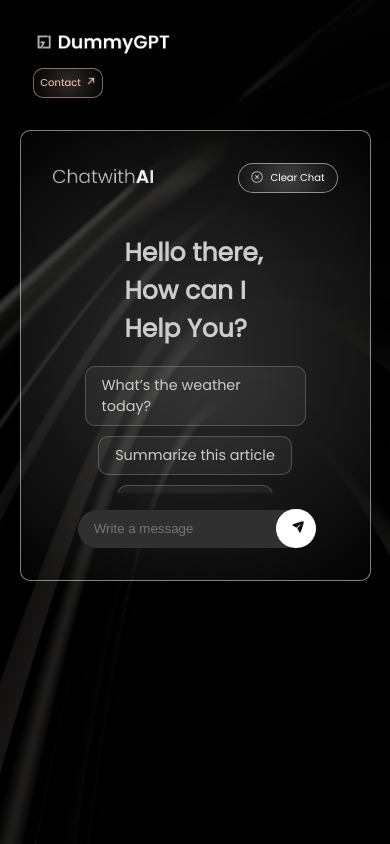
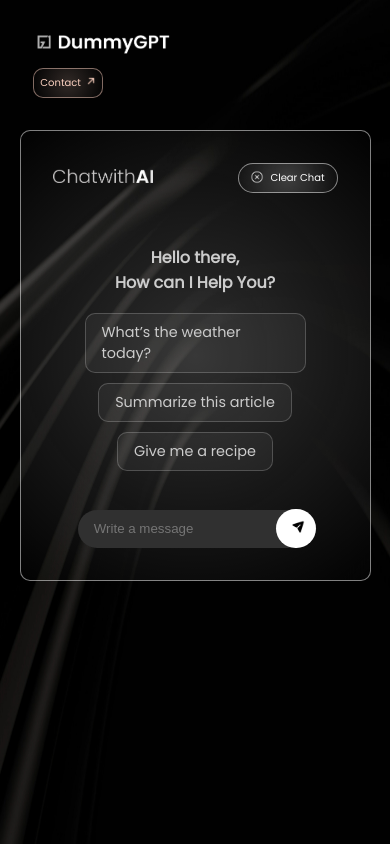
Before and after one commit to 1Goutham/Dummygpt, a React (Create React App) app: page / in a window 390 px wide. Built offline with nearby package versions, Linux system fonts and the light colour scheme.

Commit message:
Update project files

```diff
--- a/src/index.css
+++ b/src/index.css
@@ -58,7 +58,7 @@
   justify-content: space-between;
   align-items: center;
   padding: 1rem;
-  gap: 3rem; /* default gap */
+  gap: 3rem;
   flex-wrap: wrap;
   transition: gap 0.3s ease;
 }
@@ -250,6 +250,20 @@
   min-width: none;
 }
 
+@media (max-width: 768px) {
+  .hellotext {
+    font-size: 20px;
+  }
+}
+
+@media (max-width: 480px) {
+  .hellotext {
+    font-size: 16px;
+    text-align: center;
+    padding-left: 0px;
+  }
+}
+
 .rec{
   font-family: poppins;
 }
```
